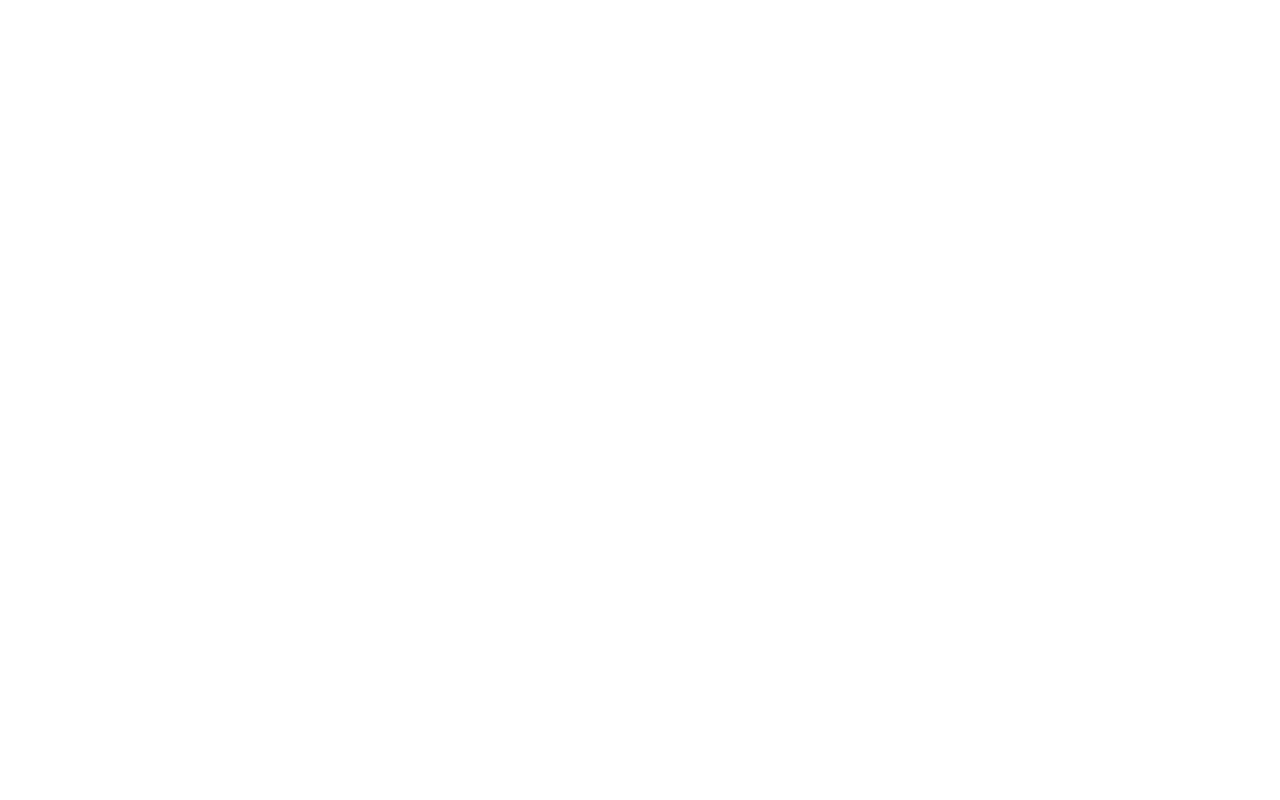
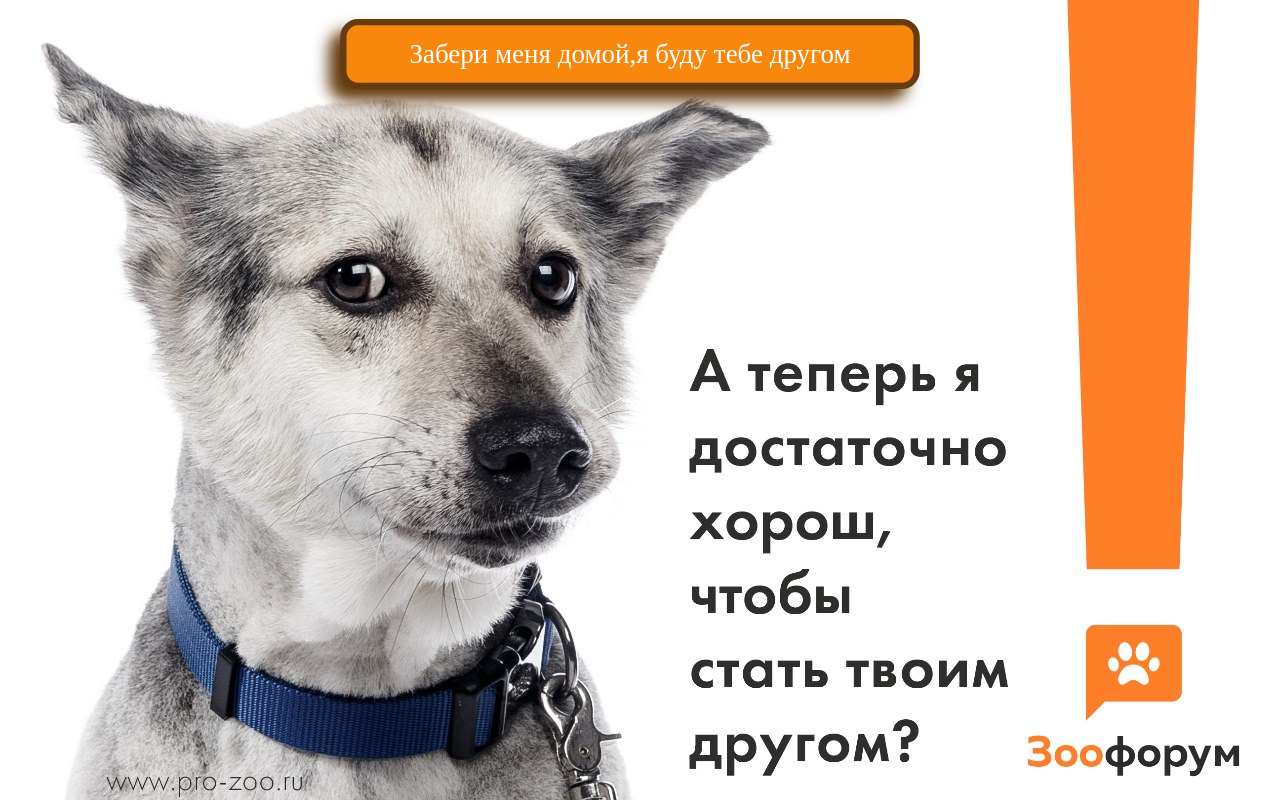
Before and after one commit to BukinaKsenia/learn-html-1, a plain HTML site: page index.html in a window 1280 px wide. Drawn offline with Linux system fonts and the light colour scheme.

Commit message:
add base html

```diff
--- a/css/style.css
+++ b/css/style.css
@@ -0,0 +1,31 @@
+body{
+  background-image: url(../images/2.jpg);
+}
+
+#test{
+  transform: scale(0.9);
+  transition: 3s all;
+
+  background-color: #f8870e;
+  color: #ffffff;
+  padding:15px;
+  margin:15px;
+  border:7px solid #653b0f;
+  border-radius: 20px;
+
+  box-shadow: -13px 13px 17px #653b0f;
+  width: 600px;
+  margin-left: 300px;
+  display: block;
+  text-align: center;
+  font-size: 30px;
+}
+
+#test:hover{
+  opacity:1;
+}
+
+#test:hover{
+  transform: rotate(250deg) scale(0.9);
+  background-color: #ef9954;
+}
--- a/index.html
+++ b/index.html
@@ -8,7 +8,7 @@
   </head>
 
   <body>
+    <div id="test">Забери меня домой,я буду тебе другом</div>
+  </body>
 
-    </body>
-
-    </html>
+</html>
```
Also changed, not shown: images/2.jpg (added).
